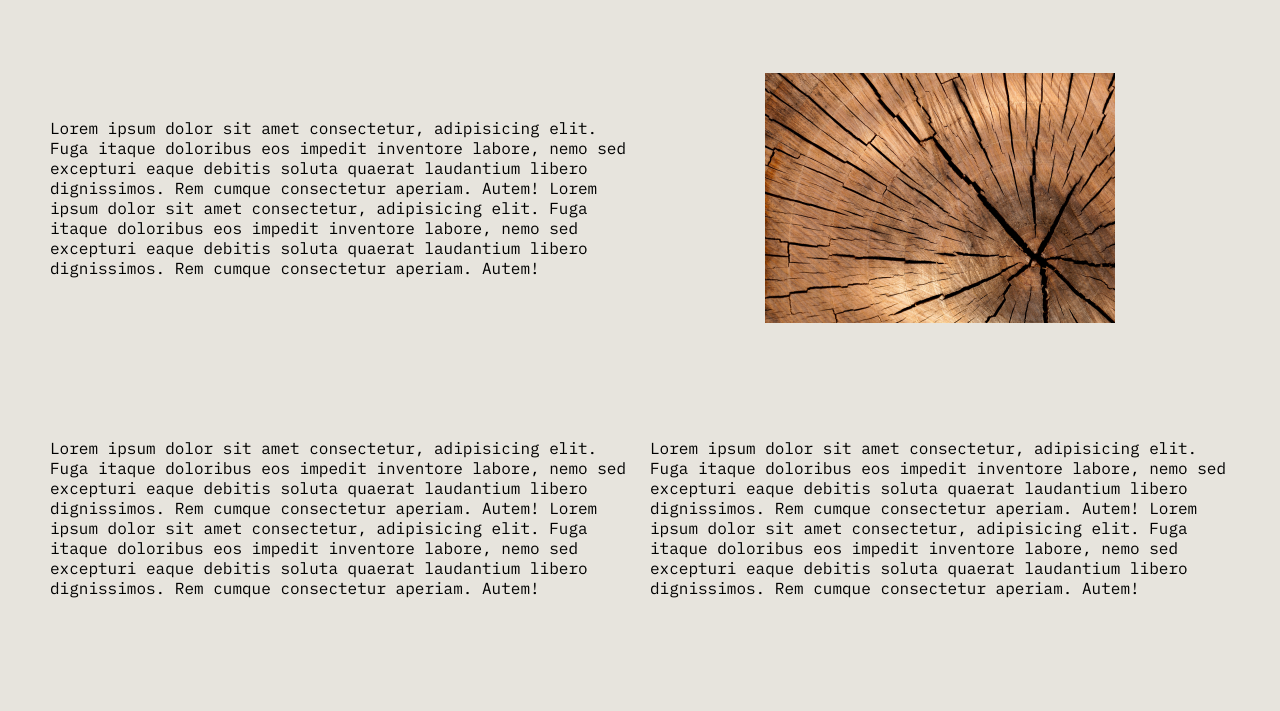
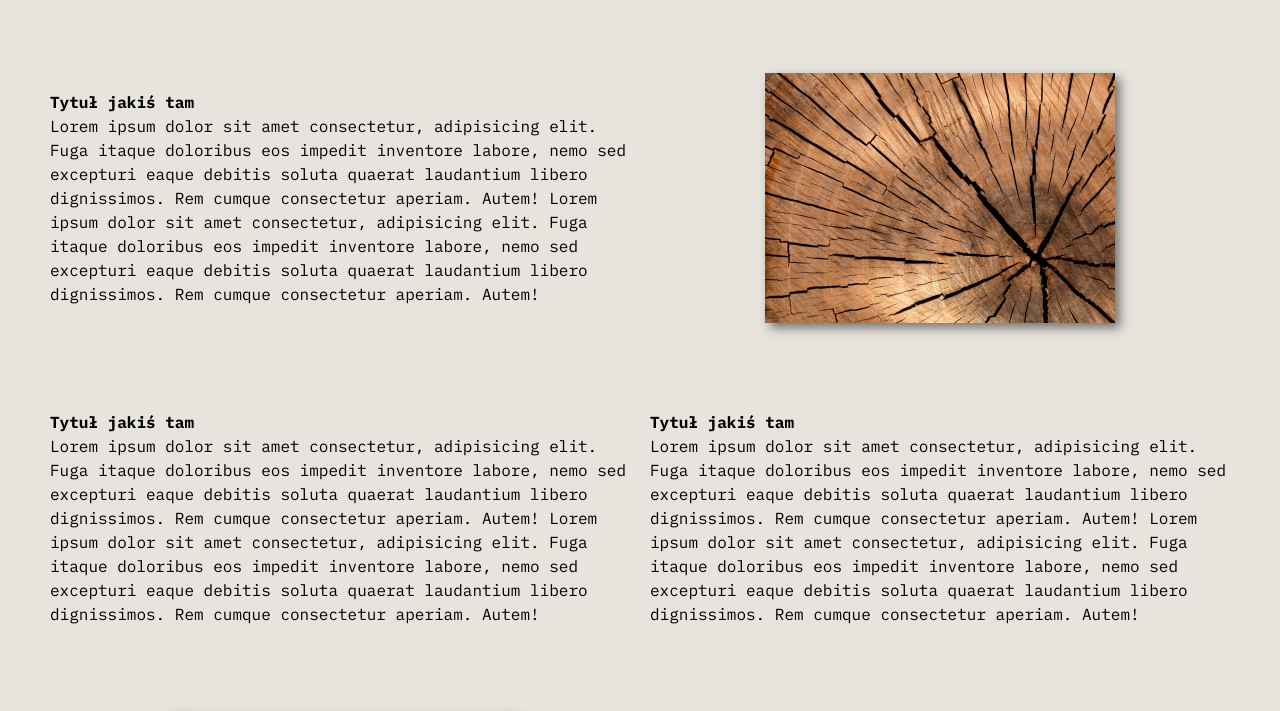
Before and after one commit to mateuszczap/shop-template, a React (Create React App) app: page / in a window 1280 px wide. Shown: the part 796-1507 px from the top of the page. Built offline with nearby package versions, Linux system fonts and the light colour scheme.

Commit message:
add some style to TextWithImage

```diff
--- a/src/App.css
+++ b/src/App.css
@@ -53,10 +53,13 @@
   background-size: cover;
   display: flex;
   align-items: center;
+  box-shadow: 5px 5px 10px rgba(0, 0, 0, 0.5);
 }
 .about-me {
   display: flex;
-  align-items: center;
+  align-items: flex-start;
+  flex-direction: column;
+  line-height: 1.5;
 }
 .socialInfo-container {
   display: flex;
--- a/src/components/TextWithImage.tsx
+++ b/src/components/TextWithImage.tsx
@@ -1,16 +1,15 @@
 function TextWithImage () {
     return (
         <div className="bottom-container-img">
-            <div className="about-me">Lorem ipsum dolor sit amet consectetur, adipisicing elit. Fuga itaque doloribus eos impedit inventore labore, nemo sed excepturi eaque debitis soluta quaerat laudantium libero dignissimos. Rem cumque consectetur aperiam. Autem!
-            Lorem ipsum dolor sit amet consectetur, adipisicing elit. Fuga itaque doloribus eos impedit inventore labore, nemo sed excepturi eaque debitis soluta quaerat laudantium libero dignissimos. Rem cumque consectetur aperiam. Autem!
-            </div>
-            <div className="wood-img"></div>
-            <div className="about-me">Lorem ipsum dolor sit amet consectetur, adipisicing elit. Fuga itaque doloribus eos impedit inventore labore, nemo sed excepturi eaque debitis soluta quaerat laudantium libero dignissimos. Rem cumque consectetur aperiam. Autem!
-            Lorem ipsum dolor sit amet consectetur, adipisicing elit. Fuga itaque doloribus eos impedit inventore labore, nemo sed excepturi eaque debitis soluta quaerat laudantium libero dignissimos. Rem cumque consectetur aperiam. Autem!</div>
-            <div className="about-me">Lorem ipsum dolor sit amet consectetur, adipisicing elit. Fuga itaque doloribus eos impedit inventore labore, nemo sed excepturi eaque debitis soluta quaerat laudantium libero dignissimos. Rem cumque consectetur aperiam. Autem!
+            <div className="about-me"><h4>Tytuł jakiś tam</h4>Lorem ipsum dolor sit amet consectetur, adipisicing elit. Fuga itaque doloribus eos impedit inventore labore, nemo sed excepturi eaque debitis soluta quaerat laudantium libero dignissimos. Rem cumque consectetur aperiam. Autem!
             Lorem ipsum dolor sit amet consectetur, adipisicing elit. Fuga itaque doloribus eos impedit inventore labore, nemo sed excepturi eaque debitis soluta quaerat laudantium libero dignissimos. Rem cumque consectetur aperiam. Autem!</div>
             <div className="wood-img"></div>
-            <div className="about-me">Lorem ipsum dolor sit amet consectetur, adipisicing elit. Fuga itaque doloribus eos impedit inventore labore, nemo sed excepturi eaque debitis soluta quaerat laudantium libero dignissimos. Rem cumque consectetur aperiam. Autem!
+            <div className="about-me"><h4>Tytuł jakiś tam</h4>Lorem ipsum dolor sit amet consectetur, adipisicing elit. Fuga itaque doloribus eos impedit inventore labore, nemo sed excepturi eaque debitis soluta quaerat laudantium libero dignissimos. Rem cumque consectetur aperiam. Autem!
+            Lorem ipsum dolor sit amet consectetur, adipisicing elit. Fuga itaque doloribus eos impedit inventore labore, nemo sed excepturi eaque debitis soluta quaerat laudantium libero dignissimos. Rem cumque consectetur aperiam. Autem!</div>
+            <div className="about-me"><h4>Tytuł jakiś tam</h4>Lorem ipsum dolor sit amet consectetur, adipisicing elit. Fuga itaque doloribus eos impedit inventore labore, nemo sed excepturi eaque debitis soluta quaerat laudantium libero dignissimos. Rem cumque consectetur aperiam. Autem!
+            Lorem ipsum dolor sit amet consectetur, adipisicing elit. Fuga itaque doloribus eos impedit inventore labore, nemo sed excepturi eaque debitis soluta quaerat laudantium libero dignissimos. Rem cumque consectetur aperiam. Autem!</div>
+            <div className="wood-img"></div>
+            <div className="about-me"><h4>Tytuł jakiś tam</h4>Lorem ipsum dolor sit amet consectetur, adipisicing elit. Fuga itaque doloribus eos impedit inventore labore, nemo sed excepturi eaque debitis soluta quaerat laudantium libero dignissimos. Rem cumque consectetur aperiam. Autem!
             Lorem ipsum dolor sit amet consectetur, adipisicing elit. Fuga itaque doloribus eos impedit inventore labore, nemo sed excepturi eaque debitis soluta quaerat laudantium libero dignissimos. Rem cumque consectetur aperiam. Autem!</div>
         </div>
     )
```
